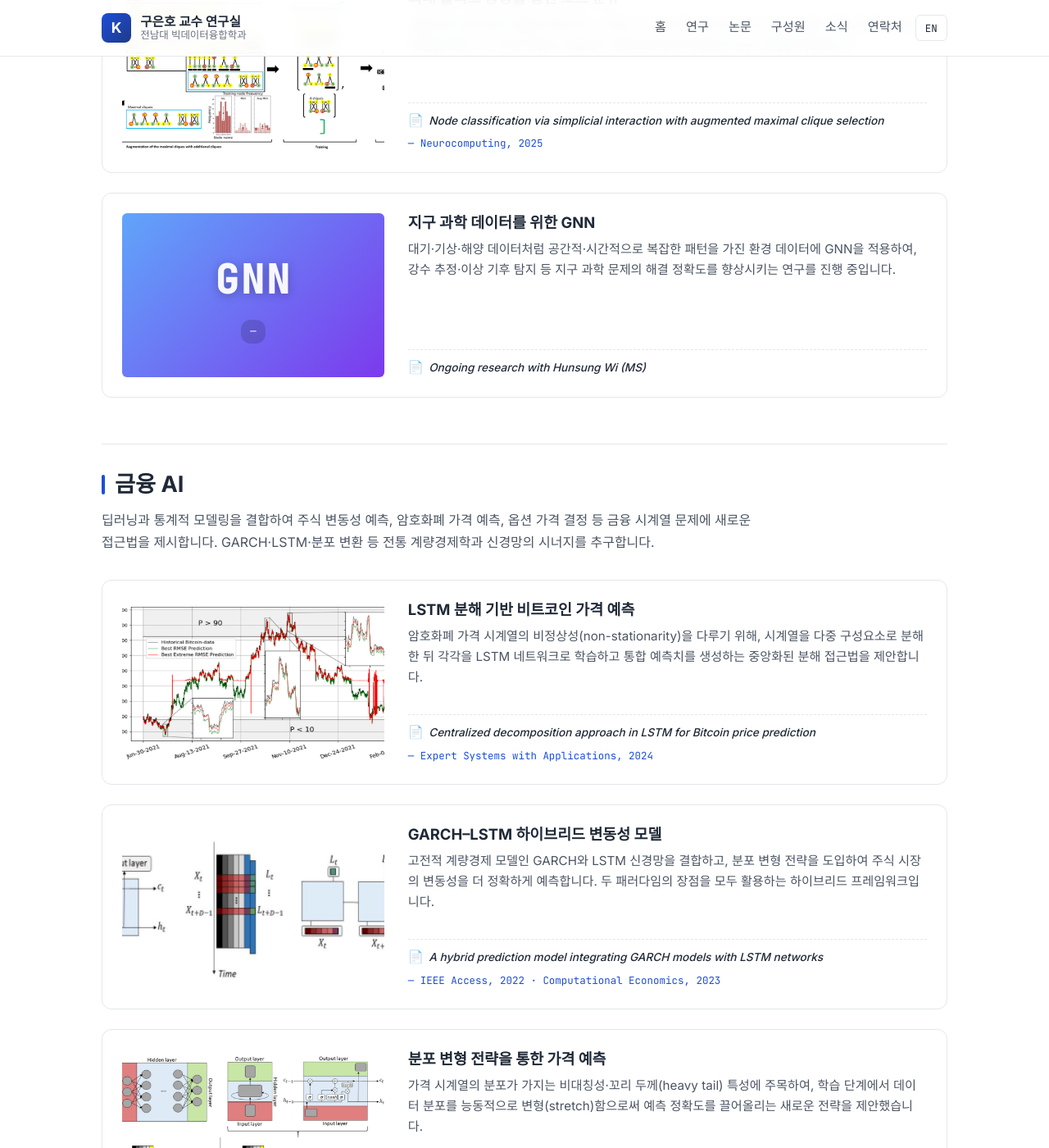
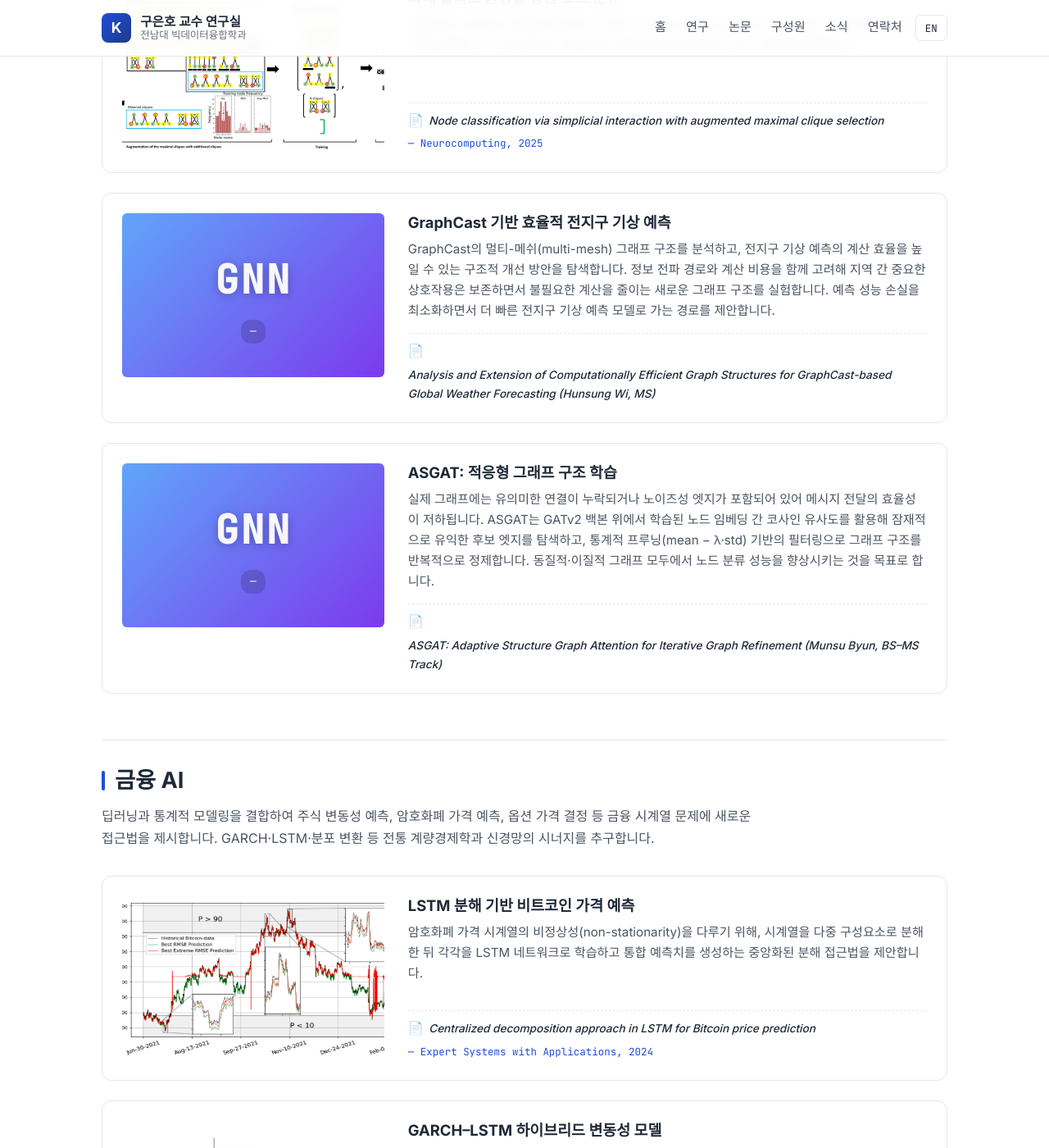
Before and after one commit to Ian-Ian-Ian5/Koo-Eunho.github.io, a Jekyll site: the page built from research.html, in a window 1280 px wide and 1400 px high, scrolled down 741 px. Shown: the whole window at 82% size. Built offline with Jekyll 4.4.1, drawn with Linux system fonts in a browser that asks for light colours; some of the changed text lies outside the part shown.

Commit message:
Update Research with real student projects + add Munsu Byun (ASGAT)

```diff
--- a/_data/research.yml
+++ b/_data/research.yml
@@ -53,19 +53,45 @@
       paper: "Node classification via simplicial interaction with augmented maximal clique selection"
       venue: "Neurocomputing, 2025"
 
-    - title_ko: "지구 과학 데이터를 위한 GNN"
-      title_en: "GNN for Earth Science Applications"
+    - title_ko: "GraphCast 기반 효율적 전지구 기상 예측"
+      title_en: "Efficient Graph Structures for GraphCast-based Weather Forecasting"
       desc_ko: >-
-        대기·기상·해양 데이터처럼 공간적·시간적으로 복잡한 패턴을 가진 환경
-        데이터에 GNN을 적용하여, 강수 추정·이상 기후 탐지 등 지구 과학 문제의
-        해결 정확도를 향상시키는 연구를 진행 중입니다.
+        GraphCast의 멀티-메쉬(multi-mesh) 그래프 구조를 분석하고, 전지구 기상
+        예측의 계산 효율을 높일 수 있는 구조적 개선 방안을 탐색합니다. 정보
+        전파 경로와 계산 비용을 함께 고려해 지역 간 중요한 상호작용은 보존하면서
+        불필요한 계산을 줄이는 새로운 그래프 구조를 실험합니다. 예측 성능 손실을
+        최소화하면서 더 빠른 전지구 기상 예측 모델로 가는 경로를 제안합니다.
       desc_en: >-
-        Applying GNNs to environmental data with complex spatial and temporal
-        patterns — such as atmospheric, weather, and ocean data — to improve
-        the accuracy of earth science problems like precipitation estimation
-        and extreme weather detection.
+        Analyzing GraphCast's multi-mesh graph structure and exploring
+        structural improvements to enhance computational efficiency for global
+        weather forecasting. By jointly considering information propagation
+        paths and compute cost, we test new graph structures that preserve
+        important inter-regional interactions while reducing unnecessary
+        computation — pointing toward faster forecasting models with minimal
+        loss in predictive performance.
       image: ""
-      paper: "Ongoing research with Hunsung Wi (MS)"
+      paper: "Analysis and Extension of Computationally Efficient Graph Structures for GraphCast-based Global Weather Forecasting (Hunsung Wi, MS)"
+      venue: "—"
+
+    - title_ko: "ASGAT: 적응형 그래프 구조 학습"
+      title_en: "ASGAT: Adaptive Structure Graph Attention"
+      desc_ko: >-
+        실제 그래프에는 유의미한 연결이 누락되거나 노이즈성 엣지가 포함되어
+        있어 메시지 전달의 효율성이 저하됩니다. ASGAT는 GATv2 백본 위에서
+        학습된 노드 임베딩 간 코사인 유사도를 활용해 잠재적으로 유익한 후보
+        엣지를 탐색하고, 통계적 프루닝(mean − λ·std) 기반의 필터링으로 그래프
+        구조를 반복적으로 정제합니다. 동질적·이질적 그래프 모두에서 노드
+        분류 성능을 향상시키는 것을 목표로 합니다.
+      desc_en: >-
+        Real-world graphs often suffer from missing meaningful connections and
+        noisy edges that degrade message-passing efficiency. ASGAT addresses
+        this by using cosine similarity between learned node embeddings (over
+        a GATv2 backbone) to discover useful candidate edges, iteratively
+        refining the graph structure via statistical pruning (mean − λ·std).
+        The approach aims to boost node classification performance on both
+        homophilic and heterophilic graphs.
+      image: ""
+      paper: "ASGAT: Adaptive Structure Graph Attention for Iterative Graph Refinement (Munsu Byun, BS–MS Track)"
       venue: "—"
 
 # ---------------------------------------------------------------------------
@@ -129,16 +155,22 @@
       paper: "Prediction of Bitcoin price based on manipulating distribution strategy"
       venue: "Applied Soft Computing, 2021"
 
-    - title_ko: "은행 시스템 AI"
-      title_en: "AI for Banking Systems"
+    - title_ko: "신뢰할 수 있는 옵션 가격 결정과 변동성 예측"
+      title_en: "Reliable Option Pricing & Volatility Prediction"
       desc_ko: >-
-        딥러닝을 활용한 은행 거래 분석 및 위험 모델링 등 금융 시스템 전반에 대한
-        AI 응용 연구를 진행 중입니다.
+        딥러닝의 금융 응용에서 신뢰성과 해석가능성을 높이는 연구를 진행합니다.
+        이상 점수(anomaly score) 기반의 옵션 가격 결정 모델, 금융 변동성 예측에서
+        신경망의 내부 추론(logical reasoning) vs 패턴 학습(pattern fitting)을
+        해부하는 분석, 그리고 PINN을 활용한 변동성 곡면 보정(deep OTM smile
+        포함) 등을 다룹니다.
       desc_en: >-
-        Ongoing research on AI applications across banking systems — including
-        transaction analysis and risk modeling — using deep learning.
+        Improving the reliability and interpretability of deep learning in
+        finance — anomaly-score-based reliable option pricing, deciphering
+        the internal evidence (logical reasoning vs pattern fitting) of neural
+        networks in volatility prediction, and PINN-based volatility surface
+        calibration with deep OTM smile.
       image: ""
-      paper: "Ongoing research with Jihong Park (PhD)"
+      paper: "Reliable option pricing through DL · Logical Reasoning vs Pattern Fitting · Rough Volatility + PINN (Jihong Park, PhD)"
       venue: "—"
 
 # ---------------------------------------------------------------------------
@@ -158,19 +190,23 @@
   color_to: "#ef4444"
   acronym: "PINN"
   projects:
-    - title_ko: "미분 방정식 시스템을 위한 PINN"
-      title_en: "PINN for Differential Equation Systems"
+    - title_ko: "불연속 인지 PINN: 비선형 쌍곡형 PDE 해석"
+      title_en: "Discontinuity-Aware PINNs for Nonlinear Hyperbolic PDEs"
       desc_ko: >-
-        물리 정보 신경망(PINN)의 학습 동역학과 일반화 성능을 분석하고, 다양한
-        미분 방정식 시스템(편미분 방정식, 상미분 방정식)에 적용하는 알고리즘을
-        설계합니다. 데이터와 도메인 지식을 결합한 하이브리드 모델링이 핵심입니다.
+        물리 정보 신경망(PINN)을 활용하여 쌍곡형 편미분방정식을 해석합니다.
+        특히 충격파(shock)와 같은 불연속 현상을 안정적으로 포착하고, 비선형
+        파동 문제에서 정확도와 강건성을 높일 수 있는 학습 기법과 신경망 구조를
+        탐구합니다. 충격파와 불연속 해를 보다 효과적으로 다룰 수 있는 PINN
+        기반 방법론 개발이 현재 핵심 주제입니다.
       desc_en: >-
-        We analyze the training dynamics and generalization of Physics-Informed
-        Neural Networks (PINNs), and design algorithms for diverse differential
-        equation systems (PDEs, ODEs). The core idea is hybrid modeling that
-        combines data with domain knowledge.
+        Solving hyperbolic partial differential equations with Physics-Informed
+        Neural Networks (PINNs) — with a focus on stably capturing discontinuous
+        phenomena such as shocks, and improving accuracy and robustness on
+        nonlinear wave problems. Current efforts center on PINN-based
+        methodologies that handle shock waves and discontinuous solutions more
+        effectively.
       image: ""
-      paper: "Ongoing research with Ingyun Kang (Bachelor's & Master's)"
+      paper: "Learning Discontinuity-Aware PINNs for Nonlinear Hyperbolic PDEs (Ingyun Kang, BS–MS Track)"
       venue: "—"
 
 # ---------------------------------------------------------------------------
@@ -220,16 +256,25 @@
       paper: "Multi-task learning for simultaneous retrievals of passive microwave precipitation estimates and rain/no-rain classification"
       venue: "Geophysical Research Letters, 2023"
 
-    - title_ko: "딥러닝 기반 추천 시스템"
-      title_en: "Deep Learning for Recommender Systems"
+    - title_ko: "Directed Cycle 기반 암호화폐 자금세탁 탐지"
+      title_en: "Directed Cycles for Crypto Illicit Transaction Detection"
       desc_ko: >-
-        사용자–아이템 상호작용 데이터에서 효과적으로 선호를 학습하기 위한
-        딥러닝 기반 추천 시스템 연구를 진행 중입니다. 모델 구조와 학습 알고리즘
-        모두를 탐구합니다.
+        암호화폐 거래 네트워크에서 믹서·텀블러를 통한 자금 세탁 패턴(A → B
+        → C → A 같은 방향성 순환)을 탐지하는 GNN 기반 모델을 연구합니다.
+        기존 GNN이 노드 간 1:1 관계만 학습해 다자 순환 구조를 포착하지
+        못하는 한계를 극복하기 위해, 방향성 있는 짧은 사이클을 탐지하여 노드
+        표현에 반영하는 모델을 제안합니다. 이론적으로는 사이클을 위상수학의
+        1차 호몰로지(H₁)에 대응시키고, 방향성 단체 복합체 위에서 동작하는
+        GNN으로의 확장을 탐색합니다.
       desc_en: >-
-        Ongoing research on deep learning-based recommender systems that
-        effectively learn user preferences from user-item interaction data —
-        exploring both model architectures and training algorithms.
+        A GNN-based model for detecting money-laundering patterns —
+        directional cyclic transactions (A → B → C → A) often produced by
+        mixers and tumblers — in cryptocurrency networks. Standard GNNs that
+        learn only pairwise relationships struggle with such multi-party
+        cycles, so this work proposes detecting directed short cycles and
+        embedding them into node representations. Theoretically, the cycles
+        correspond to first homology (H₁) in topology, and we explore
+        extensions to GNNs operating on directed simplicial complexes.
       image: ""
-      paper: "Ongoing research with Hyungjun Lee (MS)"
+      paper: "Learning Directed Cycles for Illicit Transaction Detection in Crypto Networks (Hyungjun Lee, MS)"
       venue: "—"
```
